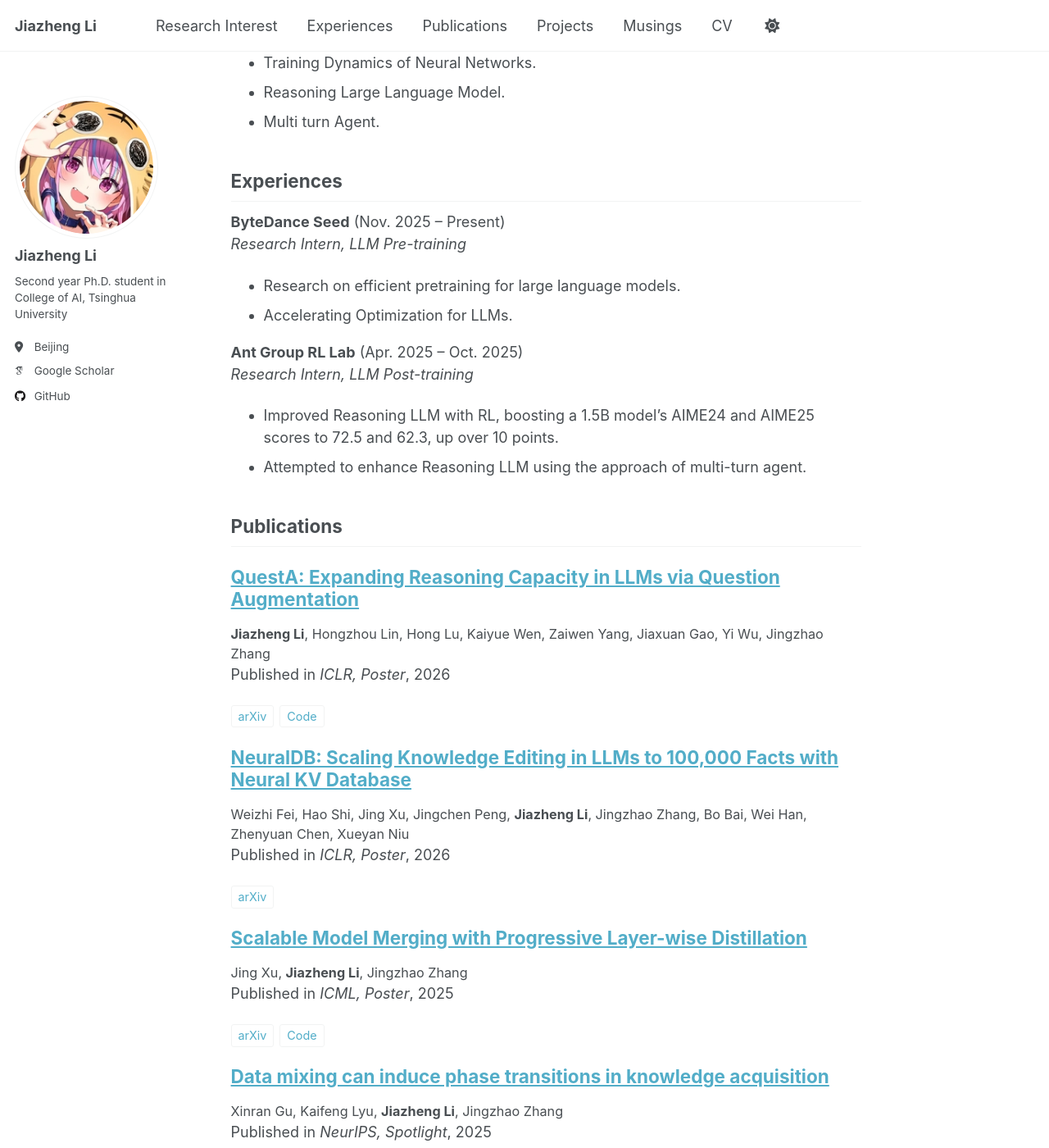
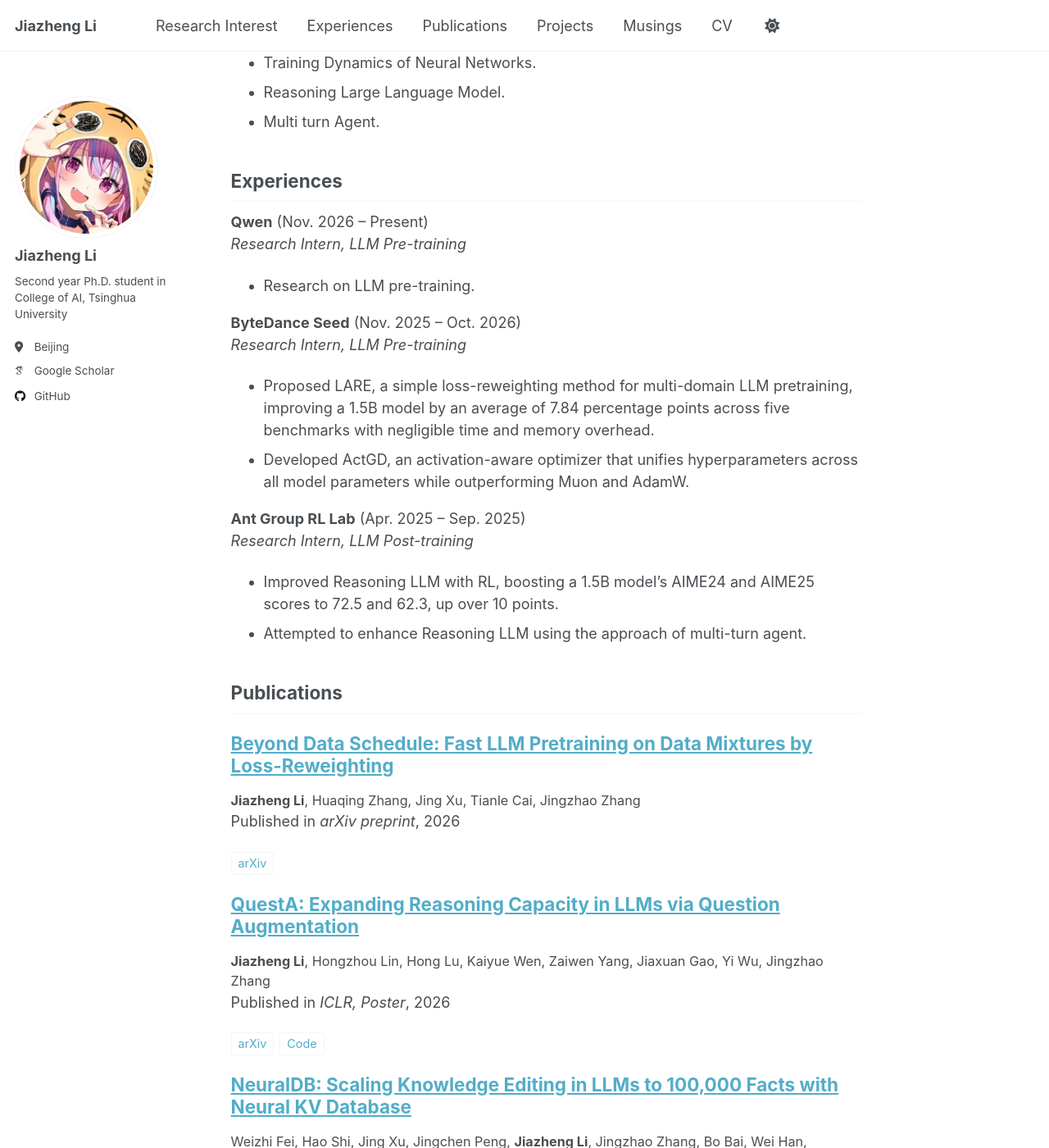
Before and after one commit to jiazhenglithu/jiazhenglithu.github.io, a Jekyll site: the page built from _pages/about.md, in a window 1280 px wide and 1400 px high, scrolled down 795 px. Shown: the whole window at 82% size. Built offline with Jekyll 4.4.1, drawn with Linux system fonts in a browser that asks for light colours; some web fonts are replaced; a script that is not in the unit is left out.

Commit message:
Update CV, publications, and research internships

```diff
--- a/_includes/footer/custom.html
+++ b/_includes/footer/custom.html
@@ -1,6 +1,6 @@
 <!-- start custom footer snippets -->
 
-<a href="/sitemap/">Sitemap</a>
+<a href="/sitemap.xml">Sitemap</a>
 
 <!-- Support for MatJax -->
 <script defer src="https://cdnjs.cloudflare.com/polyfill/v3/polyfill.min.js?features=es6"></script>
--- a/_pages/about.md
+++ b/_pages/about.md
@@ -27,13 +27,18 @@ I have worked on topics including:
 
 
 <h2 id="experiences" class="section-title">Experiences</h2>
-**ByteDance Seed** (Nov. 2025 – Present)
+**Qwen** (Nov. 2026 – Present)<br>
 *Research Intern, LLM Pre-training*
 
-- Research on efficient pretraining for large language models.
-- Accelerating Optimization for LLMs.
+- Research on LLM pre-training.
 
-**Ant Group RL Lab** (Apr. 2025 – Oct. 2025)
+**ByteDance Seed** (Nov. 2025 – Oct. 2026)<br>
+*Research Intern, LLM Pre-training*
+
+- Proposed LARE, a simple loss-reweighting method for multi-domain LLM pretraining, improving a 1.5B model by an average of 7.84 percentage points across five benchmarks with negligible time and memory overhead.
+- Developed ActGD, an activation-aware optimizer that unifies hyperparameters across all model parameters while outperforming Muon and AdamW.
+
+**Ant Group RL Lab** (Apr. 2025 – Sep. 2025)<br>
 *Research Intern, LLM Post-training*
 
 - Improved Reasoning LLM with RL, boosting a 1.5B model's AIME24 and AIME25 scores to 72.5 and 62.3, up over 10 points.
@@ -41,7 +46,8 @@ I have worked on topics including:
 
 
 <h2 id="publications" class="section-title">Publications</h2>
-{% for post in site.publications reversed %}
+{% assign publications = site.publications | sort: "date" | reverse %}
+{% for post in publications %}
   {% include archive-single.html %}
 {% endfor %}
 
--- /dev/null
+++ b/_publications/lare.md
@@ -0,0 +1,28 @@
+---
+title: "Beyond Data Schedule: Fast LLM Pretraining on Data Mixtures by Loss-Reweighting"
+collection: publications
+date: 2026-10-23
+venue: 'arXiv preprint'
+arxiv: https://arxiv.org/abs/2610.32141
+authors:
+  - name: "Jiazheng Li"
+    url: "https://jiazhenglithu.github.io"
+    highlight: true
+  - name: "Huaqing Zhang"
+  - name: "Jing Xu"
+    url: "https://jingxuthu.github.io/"
+  - name: "Tianle Cai"
+  - name: "Jingzhao Zhang"
+    url: "https://sites.google.com/view/jingzhao/home"
+abstract: >
+  Multi-stage LLM pretraining can improve specialized capabilities while eroding earlier knowledge.
+  We study domain loss weights as a separate control from data-mixture ratios, keeping each domain's
+  training exposure fixed. Controlled experiments show that loss reweighting can yield a single
+  checkpoint with stronger knowledge and reasoning performance than either training stage's best
+  checkpoint. Our method, LARE (Loss-Adaptive Reweighting under fixed Exposure), uses running loss
+  statistics and a normalized inverse-square-root rule motivated by gradient-noise analysis to adapt
+  domain weights without changing the sampled mixture or searching over additional training runs.
+  On a 1.5B model trained for 240B tokens across knowledge, mathematics, and code, LARE improves
+  all five evaluated benchmarks over a matched direct mixture, with an average gain of 7.84
+  percentage points.
+---
```
Also changed, not shown: _pages/publications.html (+4 -20 lines), 1 other file.
